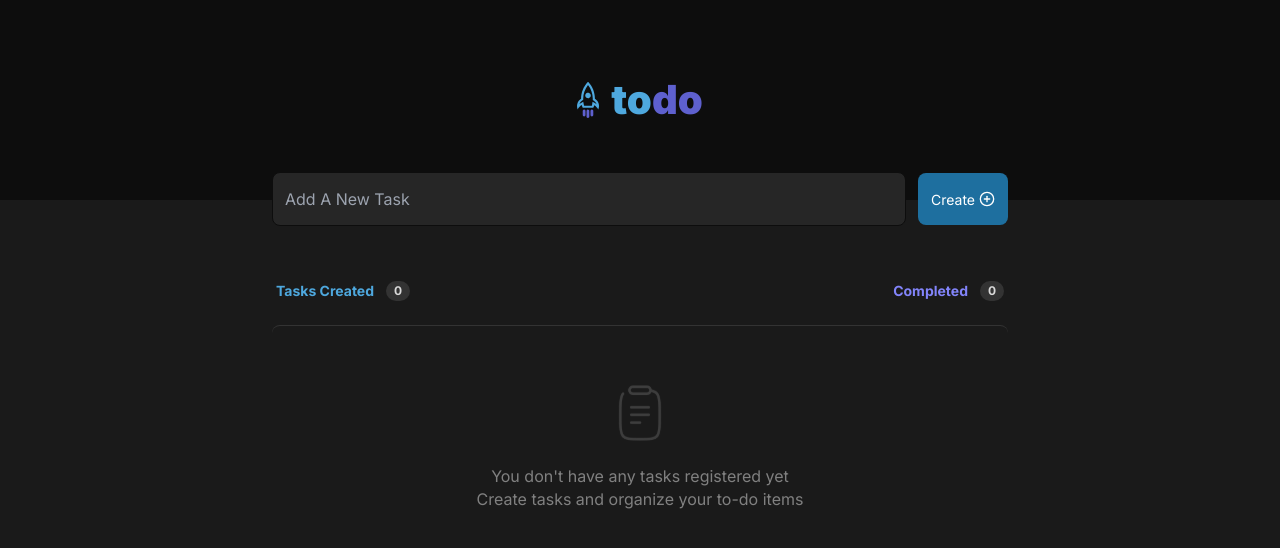
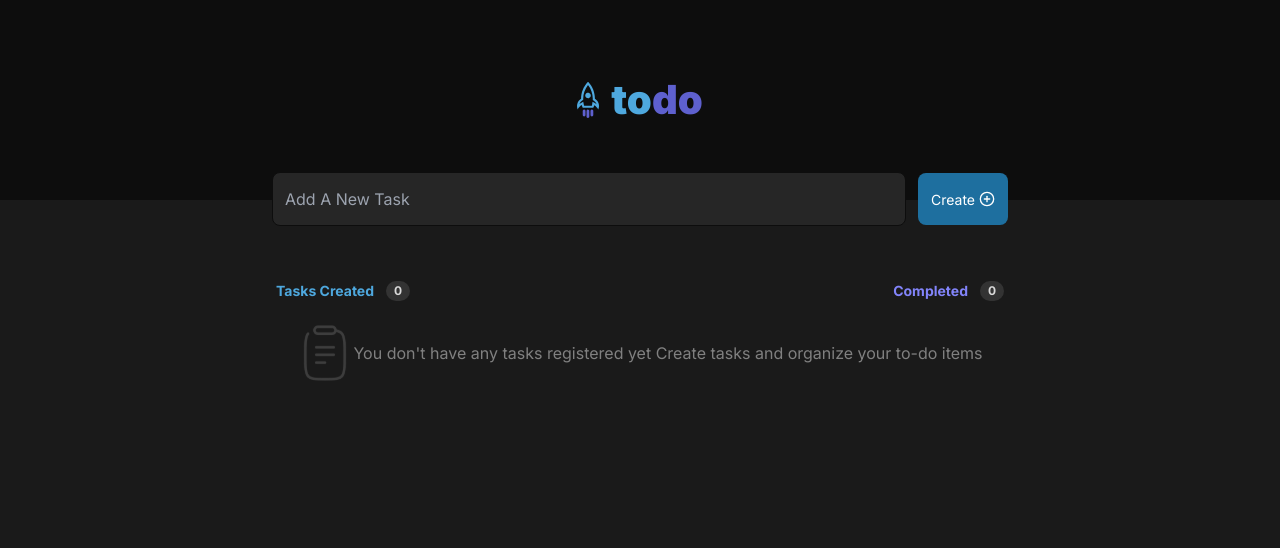
Before and after one commit to Ben-Tewfik/todo_list, a Next.js app: page / in a window 1280 px wide. Shown: the top 548 px of the page. Built offline with nearby package versions, Linux system fonts and the light colour scheme.

Commit message:
create component to show when there is not tasks available

```diff
--- /dev/null
+++ b/components/EmptyTask.jsx
@@ -0,0 +1,14 @@
+import Image from "next/image";
+import clipboard from "../public/clipboard.svg";
+
+export default function EmptyTask() {
+  return (
+    <section className="border-t border-t-gray400 rounded-lg flex justify-center items-center flex-col gap-6 text-gray300 h-[244px]">
+      <Image src={clipboard} alt="clipboard" />
+      <p className="leading-[140%] text-center max-w-[350px]">
+        You don&apos;t have any tasks registered yet Create tasks and organize
+        your to-do items
+      </p>
+    </section>
+  );
+}
--- a/src/pages/index.js
+++ b/src/pages/index.js
@@ -1,8 +1,8 @@
 import { Inter } from "next/font/google";
 import { FiPlusCircle } from "react-icons/fi";
 import logo from "../../public/logo.svg";
-import clipboard from "../../public/clipboard.svg";
 import Image from "next/image";
+import EmptyTask from "../../components/EmptyTask";
 const inter = Inter({ subsets: ["latin"] });
 export default function Home() {
   return (
@@ -47,13 +47,7 @@ export default function Home() {
           </div>
         </div>
         {/* tasks container */}
-        <section className="border-t border-t-gray400 rounded-lg flex justify-center items-center flex-col gap-6 text-gray300 h-[244px]">
-          <Image src={clipboard} alt="clipboard" />
-          <p className="leading-[140%] text-center max-w-[350px]">
-            You don&apos;t have any tasks registered yet Create tasks and
-            organize your to-do items
-          </p>
-        </section>
+        <EmptyTask />
       </div>
     </section>
   );
```
